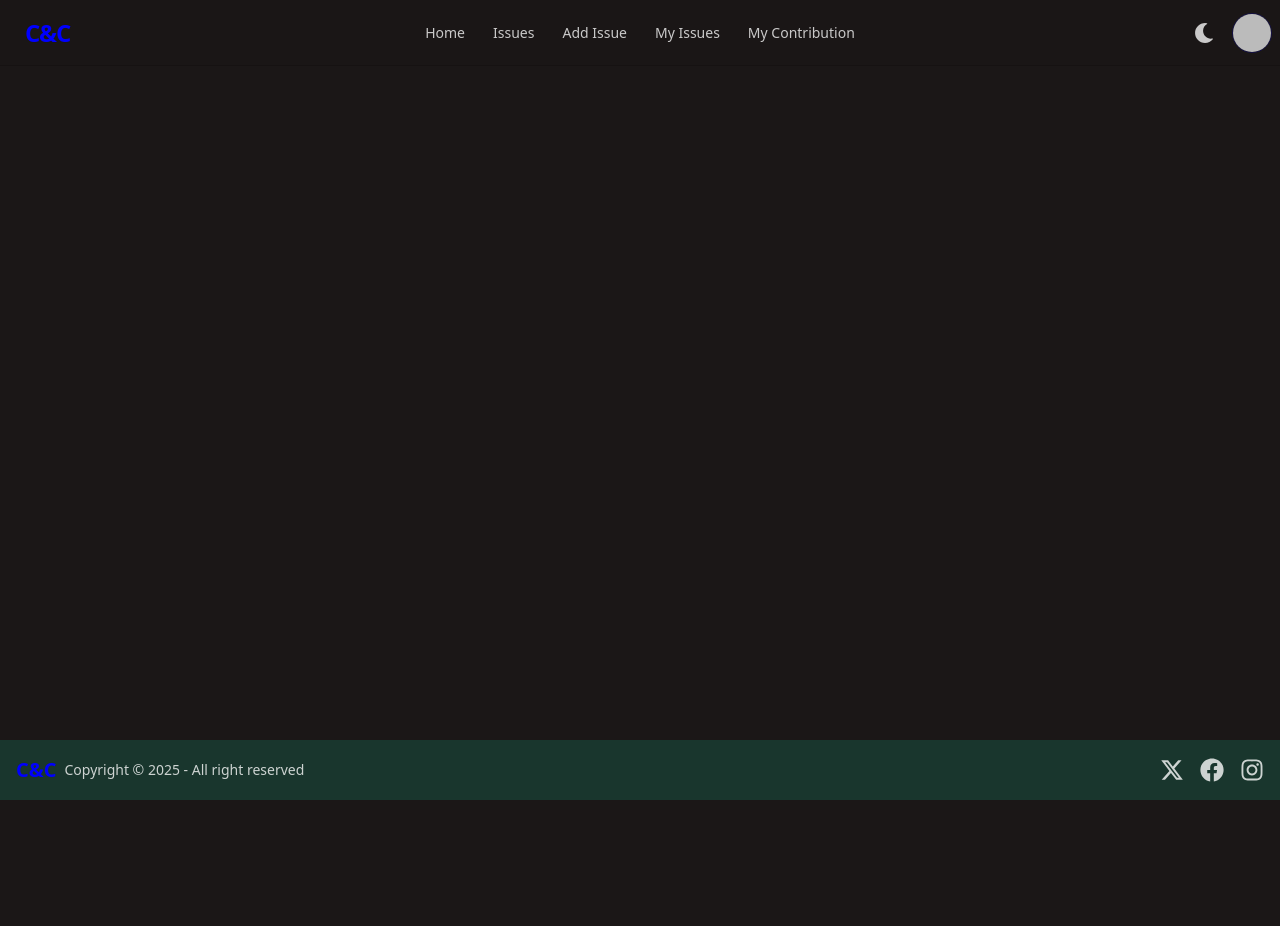
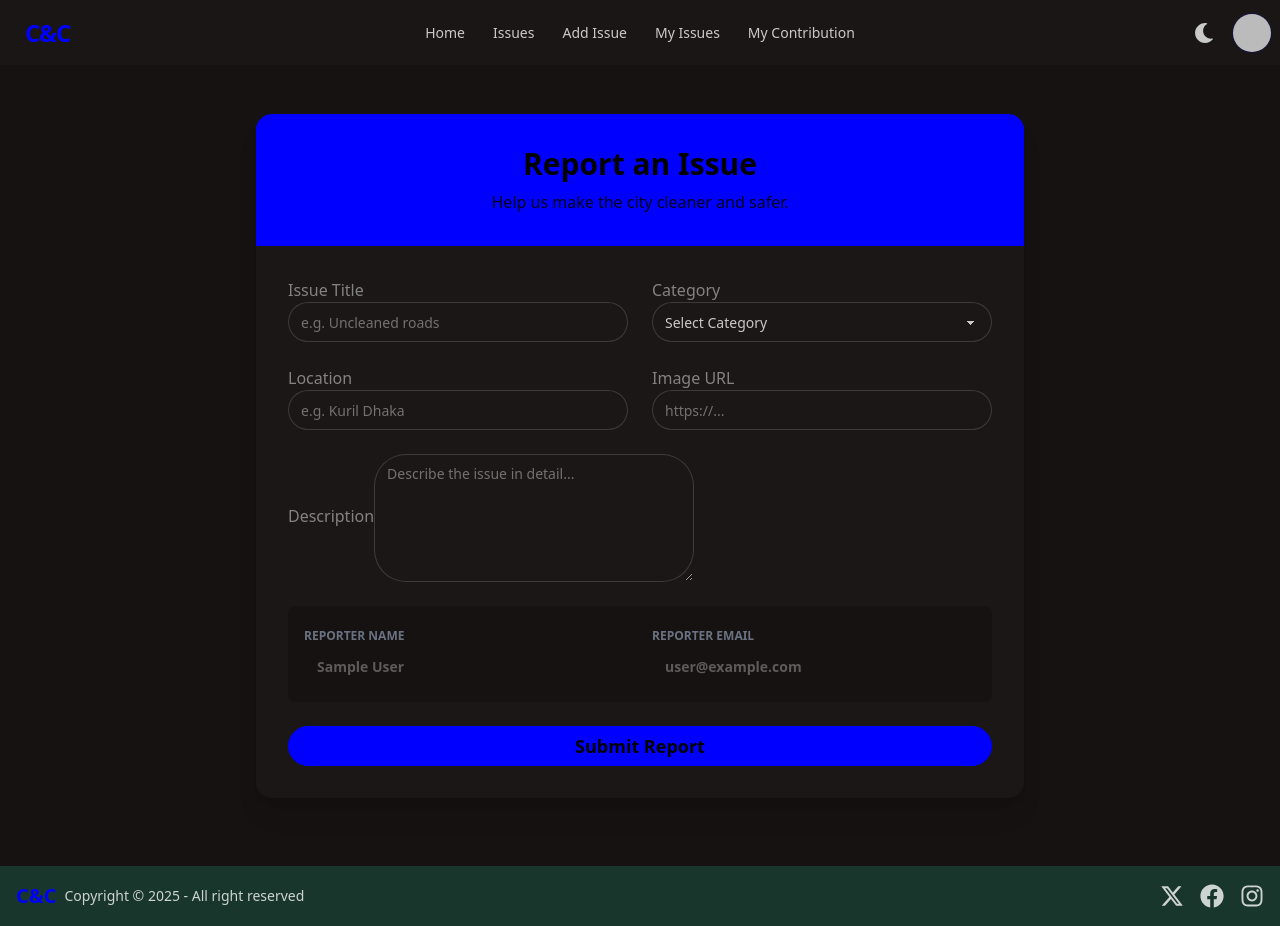
Before and after one commit to S-Arafin/clean-and-connect-client, a React (Vite) app: page /add-issue in a window 1280 px wide. Before the commit the page ends 800 px from the top, so only its background shows below. Built offline with nearby package versions, Linux system fonts and the light colour scheme; no server answers; sample sign-in values are in the browser's storage.

Commit message:
add add issue page for posting issues

```diff
--- a/src/pages/AddIssues.jsx
+++ b/src/pages/AddIssues.jsx
@@ -1,11 +1,178 @@
-import React from 'react';
+import React, { useContext, useState } from "react";
+import { useNavigate } from "react-router-dom";
+import axios from "axios";
+import { AuthContext } from "../context/AuthContext";
+import { toast, ToastContainer } from "react-toastify";
 
-const AddIssues = () => {
-    return (
-        <div>
+const AddIssue = () => {
+  const { user } = useContext(AuthContext);
+  const navigate = useNavigate();
+  const [loading, setLoading] = useState(false);
 
+  const handleAddIssue = async (e) => {
+    e.preventDefault();
+    setLoading(true);
+
+    const form = e.target;
+    const title = form.title.value;
+    const location = form.location.value;
+    const category = form.category.value;
+    const description = form.description.value;
+    const image = form.image.value;
+
+    const issueData = {
+      title,
+      location,
+      category,
+      description,
+      image,
+      amount: 0,
+      status: "Open",
+      email: user?.email,
+      name: user?.displayName,
+      userPhoto: user?.photoURL,
+      date: new Date().toISOString().split("T")[0],
+    };
+
+    try {
+      const response = await axios.post(
+        "http://localhost:3000/issues",
+        issueData
+      );
+
+      if (response.data.insertedId) {
+        toast.success("Issue Reported Successfully!");
+        form.reset();
+        setTimeout(() => {
+          navigate("/issues");
+        }, 1500);
+      }
+    } catch (error) {
+      console.error(error);
+      toast.error("Failed to report issue. Please try again.");
+    } finally {
+      setLoading(false);
+    }
+  };
+
+  return (
+    <div className="min-h-screen bg-base-200 py-12 px-4">
+      <div className="max-w-3xl mx-auto bg-base-100 rounded-2xl shadow-xl overflow-hidden">
+        <div className="bg-primary p-8 text-primary-content text-center">
+          <h2 className="text-3xl font-bold">Report an Issue</h2>
+          <p className="opacity-90 mt-2">
+            Help us make the city cleaner and safer.
+          </p>
         </div>
-    );
+
+        <form onSubmit={handleAddIssue} className="p-8 space-y-6">
+          <div className="grid grid-cols-1 md:grid-cols-2 gap-6">
+            <div className="form-control">
+              <label className="label font-medium">Issue Title</label>
+              <input
+                type="text"
+                name="title"
+                placeholder="e.g. Uncleaned roads"
+                className="input input-bordered w-full focus:input-primary"
+                required
+              />
+            </div>
+            <div className="form-control">
+              <label className="label font-medium">Category</label>
+              <select
+                name="category"
+                className="select select-bordered w-full focus:select-primary"
+                required
+                defaultValue=""
+              >
+                <option value="" disabled>
+                  Select Category
+                </option>
+                <option value="Garbage">Garbage</option>
+                <option value="Pothole">Road</option>
+                <option value="Water">Water</option>
+                <option value="Electricity">Electricity</option>
+                <option value="Others">Others</option>
+              </select>
+            </div>
+          </div>
+
+          <div className="grid grid-cols-1 md:grid-cols-2 gap-6">
+            <div className="form-control">
+              <label className="label font-medium">Location</label>
+              <input
+                type="text"
+                name="location"
+                placeholder="e.g. Kuril Dhaka"
+                className="input input-bordered w-full focus:input-primary"
+                required
+              />
+            </div>
+            <div className="form-control">
+              <label className="label font-medium">Image URL</label>
+              <input
+                type="url"
+                name="image"
+                placeholder="https://..."
+                className="input input-bordered w-full focus:input-primary"
+                required
+              />
+            </div>
+          </div>
+
+          <div className="form-control">
+            <label className="label font-medium">Description</label>
+            <textarea
+              name="description"
+              className="textarea textarea-bordered h-32 focus:textarea-primary"
+              placeholder="Describe the issue in detail..."
+              required
+            ></textarea>
+          </div>
+
+          <div className="grid grid-cols-1 md:grid-cols-2 gap-6 bg-base-200 p-4 rounded-lg">
+            <div className="form-control">
+              <label className="label text-xs uppercase font-bold text-gray-500">
+                Reporter Name
+              </label>
+              <input
+                type="text"
+                value={user?.displayName || "Unknown"}
+                disabled
+                className="input input-ghost w-full font-bold"
+              />
+            </div>
+            <div className="form-control">
+              <label className="label text-xs uppercase font-bold text-gray-500">
+                Reporter Email
+              </label>
+              <input
+                type="text"
+                value={user?.email || "Unknown"}
+                disabled
+                className="input input-ghost w-full font-bold"
+              />
+            </div>
+          </div>
+
+          <div className="form-control mt-6">
+            <button
+              type="submit"
+              className="btn btn-primary w-full text-lg"
+              disabled={loading}
+            >
+              {loading ? (
+                <span className="loading loading-spinner"></span>
+              ) : (
+                "Submit Report"
+              )}
+            </button>
+          </div>
+        </form>
+      </div>
+      <ToastContainer />
+    </div>
+  );
 };
 
-export default AddIssues;
+export default AddIssue;
```
